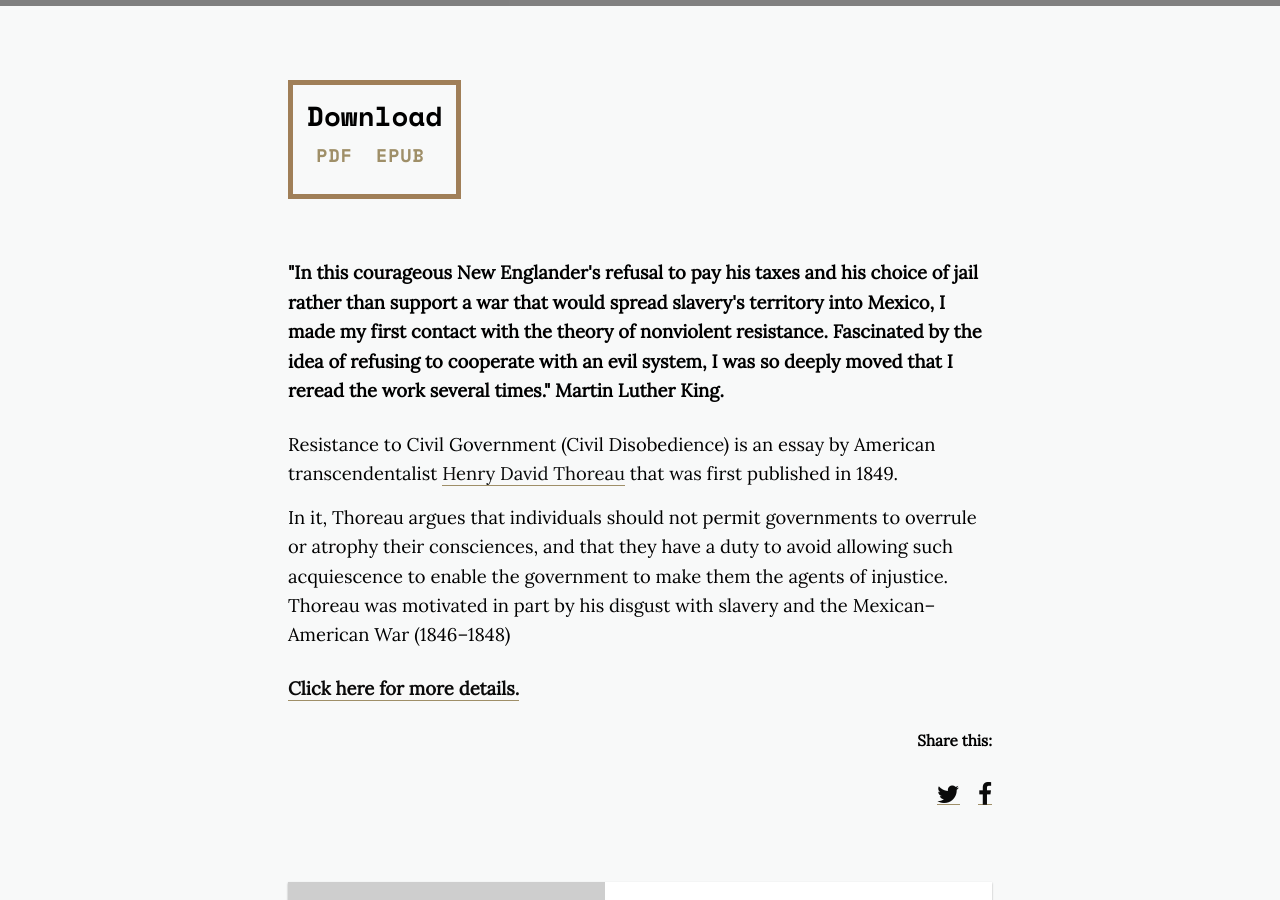
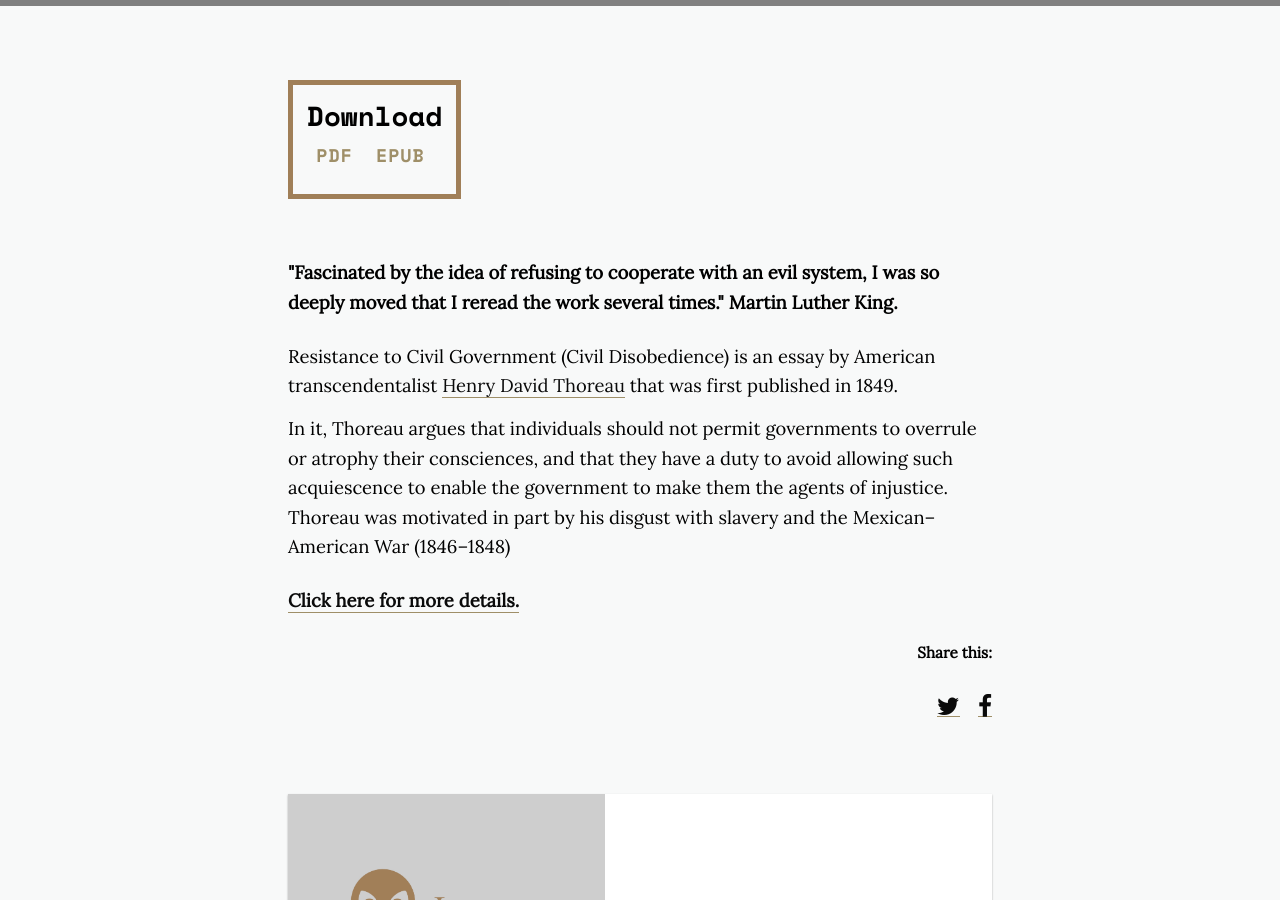
Before and after one commit to libertysowl/libertysowl.github.io, a Jekyll site: the page built from _posts/2017-01-15-thoreau-civil-disobedience.markdown, in a window 1280 px wide and 900 px high, scrolled down 638 px. Built offline with Jekyll 4.4.1, drawn with Linux system fonts in a browser that asks for light colours; nearby versions of some CDN libraries; some of the changed lines change nothing that is shown; grey boxes are pictures that could not be loaded.

Commit message:
Signed-off-by: Martin Juno <Martin Juno>

```diff
--- a/_posts/2017-01-15-thoreau.markdown
+++ b/_posts/2017-01-15-thoreau-civil-disobedience.markdown
@@ -2,8 +2,8 @@
 layout: post
 title: "Civil Disobedience - Henry D. Thoreau"
 date: 2017-02-21
-pdf: "https://drive.google.com/open?id=0B3RbVVPSsViuZWE4YmdUOWMzV0U"
-epub: "https://drive.google.com/open?id=0B3RbVVPSsViuRGRUOFAxWHlZWG8"
+pdf: "https://drive.google.com/open?id=0B3RbVVPSsViuRTQyYlB2ZTdIMW8"
+epub: "https://drive.google.com/open?id=0B3RbVVPSsViuaGxha2VvWGdPeXM"
 categories:
   - Books
 description: "Resistance to Civil Government is an essay by American transcendentalist Henry David Thoreau that was first published in 1849."
@@ -11,7 +11,7 @@ image: https://upload.wikimedia.org/wikipedia/commons/thumb/d/d3/Henry_David_Tho
 image-sm: https://raw.githubusercontent.com/libertysowl/libertysowl.github.io/master/images/Wilde_De_Profundis_Frontpage.jpg
 ---
 
-<h4>"In this courageous New Englander's refusal to pay his taxes and his choice of jail rather than support a war that would spread slavery's territory into Mexico, I made my first contact with the theory of nonviolent resistance. Fascinated by the idea of refusing to cooperate with an evil system, I was so deeply moved that I reread the work several times." Martin Luther King.</h4>
+<h4>"Fascinated by the idea of refusing to cooperate with an evil system, I was so deeply moved that I reread the work several times." Martin Luther King.</h4>
 
 <p>Resistance to Civil Government (Civil Disobedience) is an essay by American transcendentalist <a href="https://www.walden.org/thoreau/">Henry David Thoreau</a> that was first published in 1849.</p>
 <p>In it, Thoreau argues that individuals should not permit governments to overrule or atrophy their consciences, and that they have a duty to avoid allowing such acquiescence to enable the government to make them the agents of injustice. Thoreau was motivated in part by his disgust with slavery and the Mexican–American War (1846–1848)</p>
```
